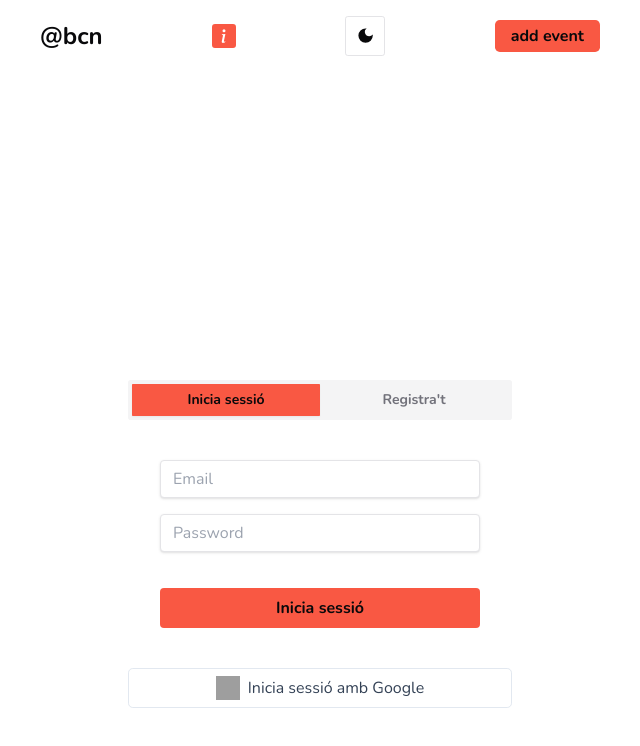
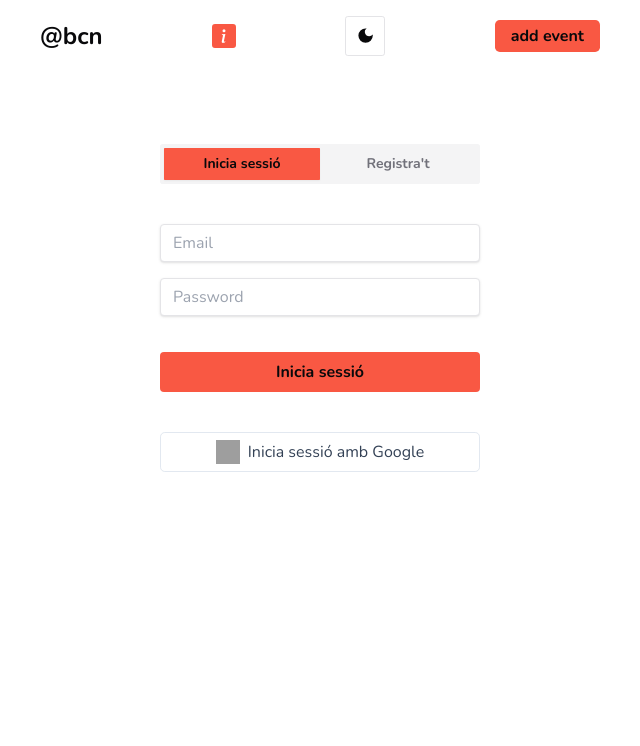
Before and after one commit to pdelbarrio/atbcn2, a Next.js app: page /auth in a window 1280 px wide. Shown: the top 746 px of the page, without its empty margins (320-960 px from the left). Built offline with nearby package versions, Linux system fonts and the light colour scheme; no server answers; grey boxes are pictures that could not be loaded.

Commit message:
fixed styles of auth page

```diff
--- a/app/auth/components/AuthForm.tsx
+++ b/app/auth/components/AuthForm.tsx
@@ -7,8 +7,8 @@ import RegisterForm from "./RegisterForm";
 export function AuthForm() {
   return (
     <div className="">
-      <Tabs defaultValue="signin" className="w-full">
-        <TabsList className="grid w-full grid-cols-2 mb-10">
+      <Tabs defaultValue="signin" className="max-w-sm">
+        <TabsList className="grid grid-cols-2 mb-10 w-5/6 mx-auto">
           <TabsTrigger value="signin">Inicia sessió</TabsTrigger>
           <TabsTrigger value="register">Registra&apos;t</TabsTrigger>
         </TabsList>
--- a/app/auth/components/OAuthForm.tsx
+++ b/app/auth/components/OAuthForm.tsx
@@ -3,7 +3,7 @@ import React from "react";
 
 export default function OAuthForm() {
   return (
-    <div className="flex flex-col w-full max-w-sm">
+    <div className="flex flex-col w-5/6 mx-auto">
       <button className="flex items-center justify-center h-[40px] px-4 border gap-2 bg-white text-slate-700  border-slate-200 dark:border-slate-700 rounded-lg  dark:text-black hover:border-slate-400 dark:hover:border-slate-500 hover:text-slate-900 dark:hover:text-slate-300 hover:shadow transition duration-150">
         <Image
           className="w-6 h-6"
--- a/app/auth/page.tsx
+++ b/app/auth/page.tsx
@@ -3,7 +3,7 @@ import { AuthForm } from "./components/AuthForm";
 
 export default async function page() {
   return (
-    <div className="flex justify-center items-center h-screen">
+    <div className="flex justify-center items-center">
       <div className="w-96">
         <AuthForm />
       </div>
```
Also changed, not shown: 1 other file (tests, documents, lock files or other folders).
